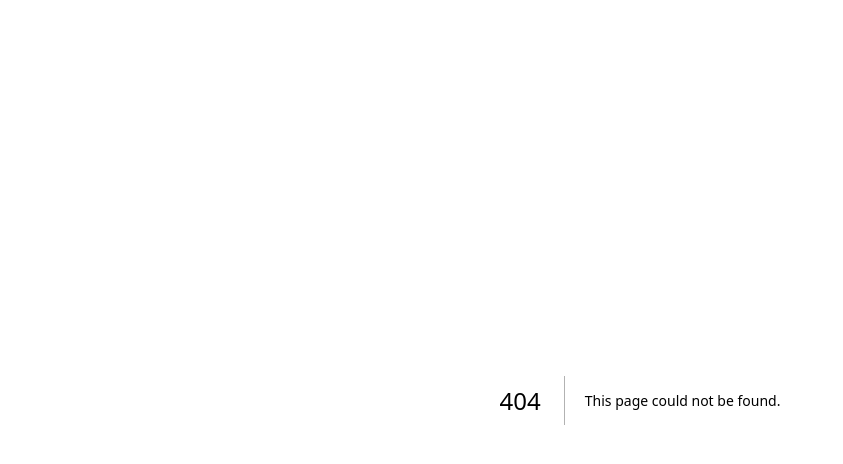
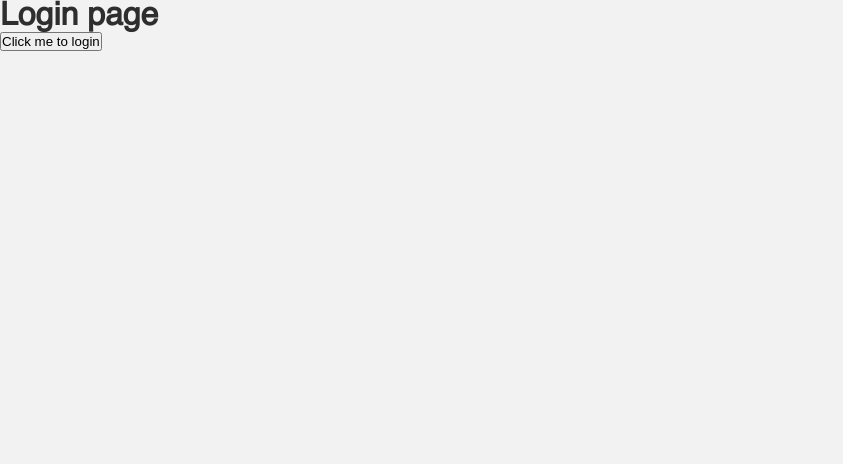
Before and after one commit to alexandermirzoyan/tap-n-meal-cms, a Next.js app: page /login in a window 1280 px wide. Before the commit this address had no page. Shown: the top 464 px of the page, without its empty margins (0-843 px from the left). Built offline with nearby package versions, Linux system fonts and the light colour scheme.

Commit message:
feat: login page created with token value mocking in cookies

```diff
--- /dev/null
+++ b/src/app/login/page.tsx
@@ -0,0 +1,22 @@
+'use client';
+
+import Cookies from 'js-cookie';
+import { useRouter } from 'next/navigation';
+
+const Login = () => {
+  const router = useRouter();
+
+  const onLoginClick = () => {
+    Cookies.set('token', '123', { expires: 7 });
+    router.push('/dashboard');
+  };
+
+  return (
+    <>
+      <h1>Login page</h1>
+      <button onClick={onLoginClick}>Click me to login</button>
+    </>
+  );
+};
+
+export default Login;
```
